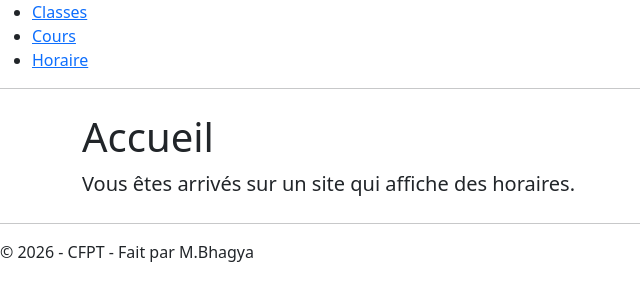
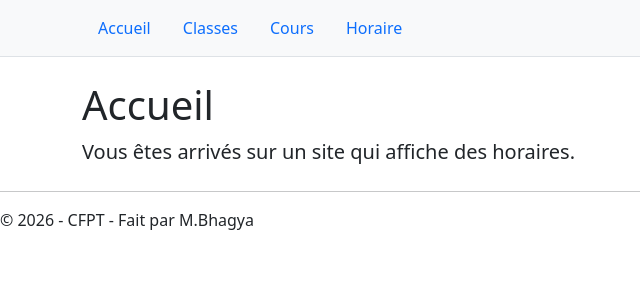
Before and after one commit to bhagV2/revision_horaire, a PHP site: page / in a window 1280 px wide. Shown: the top 301 px of the page, without its empty margins (0-640 px from the left). Run offline with PHP 8.4, Linux system fonts and the light colour scheme.

Commit message:
Header avec une nav-bar qui fonctionne

```diff
--- a/includes/header.php
+++ b/includes/header.php
@@ -1,24 +1,26 @@
 <?php
 /**
- * En-tête
+ * Barre de navigation
  * @author M.Bhagya
  */
+
+$root = str_replace('/includes', '', dirname($_SERVER['SCRIPT_NAME']));
 ?>
-<!DOCTYPE html>
-<html lang="fr">
-<head>
-    <meta charset="UTF-8">
-    <title>Projet Horaire - CFPT</title>
-</head>
-<body>
-<header>
-    <nav>
-        <ul>
-            <li><a href="/pages/classes.php">Classes</a></li>
-            <li><a href="/pages/cours.php">Cours</a></li>
-            <li><a href="/pages/horaire.php">Horaire</a></li>
+<header class="bg-light border-bottom py-2">
+    <nav class="container">
+        <ul class="nav">
+            <li class="nav-item">
+                <a class="nav-link" href="<?= $root ?>/index.php">Accueil</a>
+            </li>
+            <li class="nav-item">
+                <a class="nav-link" href="<?= $root ?>/pages/classes.php">Classes</a>
+            </li>
+            <li class="nav-item">
+                <a class="nav-link" href="<?= $root ?>/pages/cours.php">Cours</a>
+            </li>
+            <li class="nav-item">
+                <a class="nav-link" href="<?= $root ?>/pages/horaire.php">Horaire</a>
+            </li>
         </ul>
     </nav>
 </header>
-<hr>
-<main>
```
